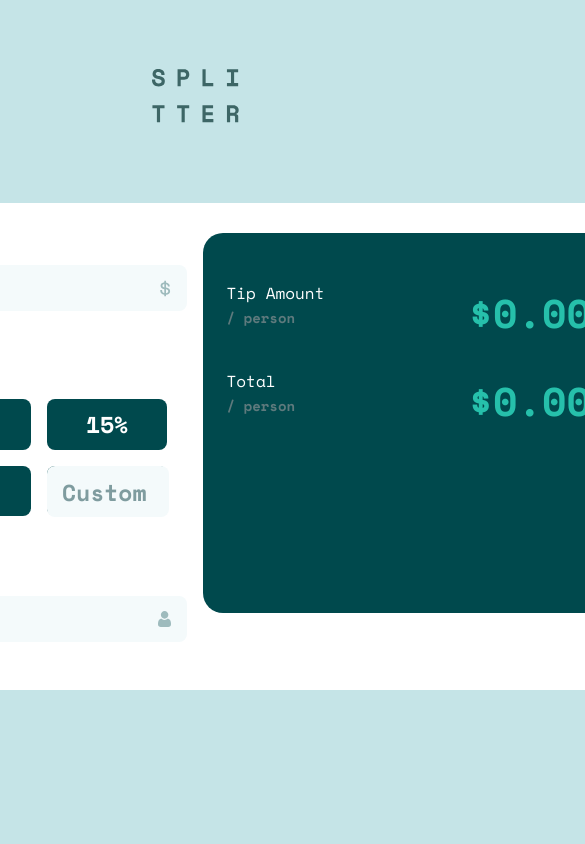
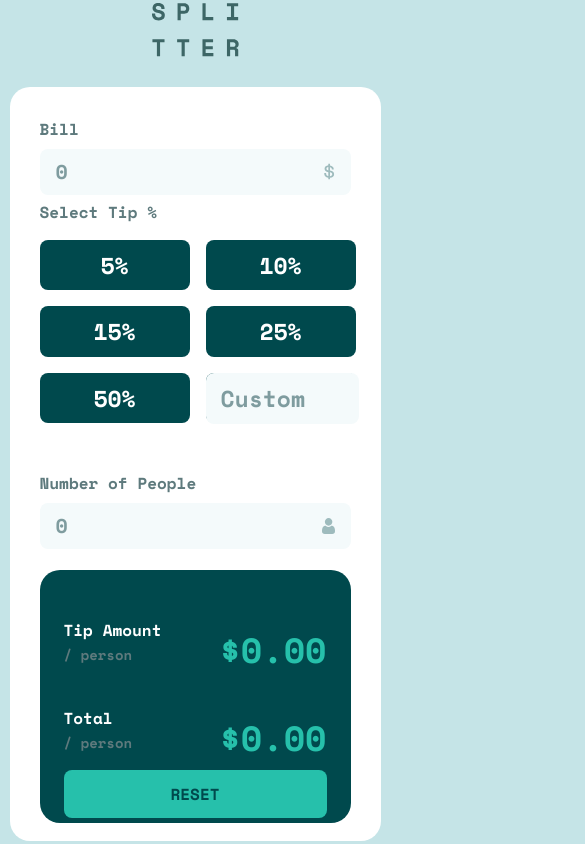
Before and after one commit to adnan80-hub/Tip-calculate-app, a plain HTML site: page index.html in a window 390 px wide. Shown: the top 844 px of the page, 585 px wide, since content can reach past the window. Drawn offline with nearby package versions, Linux system fonts and the light colour scheme.

Commit message:
adding new codes

```diff
--- a/css/style.css
+++ b/css/style.css
@@ -19,15 +19,22 @@ body {
     font-family: "Space Mono", monospace !important;
     background-color: var(--Grey-200) !important;
     width: 100%;
-    height: 90vh;
+    height: 100vh;
     display: flex;
     justify-content: center;
     align-items: center;
     flex-direction: column;
+
 }
 
 .head-name {
     margin-bottom: 5rem;
+}
+
+@media(max-width: 992px) {
+    .head-name {
+        margin-bottom: 30px;
+    }
 }
 
 .bill-group {
@@ -37,6 +44,27 @@ body {
     padding-top: 30px;
     background-color: var(--White);
     border-radius: 20px;
+}
+
+
+.page-left {
+    width: 50%;
+}
+
+@media (max-width:992px) {
+    .bill-group {
+        width: 371px;
+        padding-bottom: 18px;
+    }
+
+    .bill-group .container {
+        flex-direction: column;
+        /* width: 500px !important; */
+    }
+
+    .page-left {
+        width: 100%;
+    }
 }
 
 .bill-group .name-bill,
@@ -51,6 +79,23 @@ body {
     border-radius: 8px;
 }
 
+.input-bill {
+    margin-bottom: 3rem;
+}
+
+.input-people {
+    margin-bottom: 3rem;
+}
+
+@media(max-width: 992px) {
+    .input-people {
+        margin-bottom: 5px;
+    }
+
+    .input-bill {
+        margin-bottom: 5px;
+    }
+}
 
 .input-bill input,
 .input-people input {
@@ -75,6 +120,13 @@ body {
     color: var(--Grey-500);
 }
 
+
+@media(max-width: 992px) {
+    ul {
+        width: 336px;
+    }
+}
+
 ul li,
 ul .put-custom {
     background-color: var(--Green-900);
@@ -86,6 +138,14 @@ ul .put-custom {
     border-radius: 8px;
     cursor: pointer;
     text-align: center;
+}
+
+@media(max-width: 992px) {
+
+    ul li,
+    ul .put-custom {
+        width: 150px;
+    }
 }
 
 ul .put-custom {
@@ -115,12 +175,21 @@ ul .put-custom {
     background-color: var(--Green-900);
     height: 45vh;
     border-radius: 20px;
+    width: 50%;
 }
 
+
+@media (max-width: 992px) {
+    .page-right {
+        width: 100% !important;
+        height: 30vh;
+    }
+}
 
 .tip-amount p,
 .tip-total p {
     color: #fff;
+    font-weight: 600;
 }
 
 .tip-amount p span,
@@ -130,11 +199,31 @@ ul .put-custom {
     font-weight: 600;
 }
 
+
 .num-amount,
 .num-total {
     color: var(--green-400);
     font-size: 40px;
     font-weight: 600;
+}
+
+@media (max-width: 992px) {
+
+    .num-amount,
+    .num-total {
+        font-size: 35px;
+    }
+
+}
+
+.reset {
+    padding: 12px;
+    color: var(--Green-900);
+    background-color: var(--green-400);
+    text-align: center;
+    border-radius: 8px;
+    font-weight: 600;
+    cursor: pointer;
 }
 
 /* # Front-end Style Guide
--- a/index.html
+++ b/index.html
@@ -17,14 +17,14 @@
 
 <body>
 
-  <img class="img-fluid head-name" src="images/logo.svg" alt="">
+  <img class=" head-name" src="images/logo.svg" alt="">
 
   <div class="bill-group ">
-    <div class="container d-flex gap-3 w-100">
-      <div class="page-left w-50 ">
+    <div class="container d-flex gap-3 ">
+      <div class="page-left ">
 
         <div class="name-bill mb-2">Bill</div>
-        <div class="input-bill w-100 d-flex mb-5 justify-content-between align-items-center py-2 px-3 ">
+        <div class="input-bill w-100 d-flex  justify-content-between align-items-center py-2 px-3 ">
           <input class="bill-inp" type="text" placeholder="0">
           <img src="images/icon-dollar.svg" alt="">
         </div>
@@ -41,22 +41,25 @@
 
         <div class="name-people mb-2">Number of People</div>
 
-        <div class="input-people w-100 d-flex mb-5 justify-content-between align-items-center py-2 px-3 ">
+        <div class="input-people w-100 d-flex  justify-content-between align-items-center py-2 px-3 ">
           <input class="people" type="text" placeholder="0">
           <img src="images/icon-person.svg" alt="">
         </div>
       </div>
 
-      <div class="page-right w-50 py-5 px-4">
+      <div class="page-right py-5 px-4 d-flex justify-content-between flex-column">
+
+        <div class="top-right-page">
           <div class="tip-amount mb-4 d-flex justify-content-between align-items-center">
             <p>Tip Amount <br><span>/ person</span></p>
             <div class="num-amount">$<span>0.00</span></div>
           </div>
-
           <div class="tip-total d-flex justify-content-between align-items-center">
             <p>Total <br><span>/ person</span></p>
             <div class="num-total">$<span>0.00</span></div>
           </div>
+        </div>
+        <div class="reset w-100">RESET</div>
       </div>
     </div>
 
--- a/main.js
+++ b/main.js
@@ -6,6 +6,9 @@ let people = document.querySelector(".people")
 let select = document.querySelectorAll("ul li span");
 
 let custom = document.querySelector(".custom");
+
+let reset = document.querySelector(".reset");
+
 
 let numSele = "";
 
@@ -24,8 +27,16 @@ people.oninput = function () {
     amount.textContent = parseInt(calc / people.value).toFixed(2);
     total.textContent = parseFloat((parseInt(bill.value) + calc) / people.value).toFixed(2)
 }
+
 custom.oninput = function () {
     calc = parseInt(bill.value * (parseInt(custom.value) / 100));
     amount.textContent = parseInt(calc / people.value).toFixed(2);
     total.textContent = parseFloat((parseInt(bill.value) + calc) / people.value).toFixed(2)
 }
+
+reset.onclick = function () {
+    bill.value = "";
+    people.value = "";
+    amount.textContent = "0.00";
+    total.textContent = "0.00";
+}
```
Lines whose indentation alone changed are shown as unchanged.
